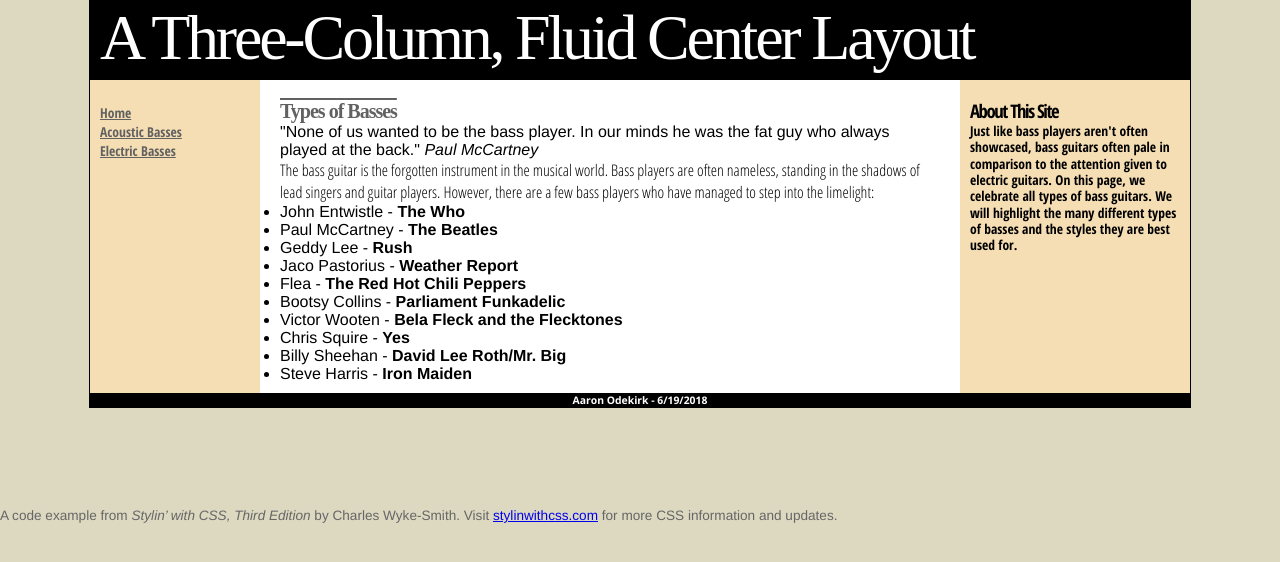
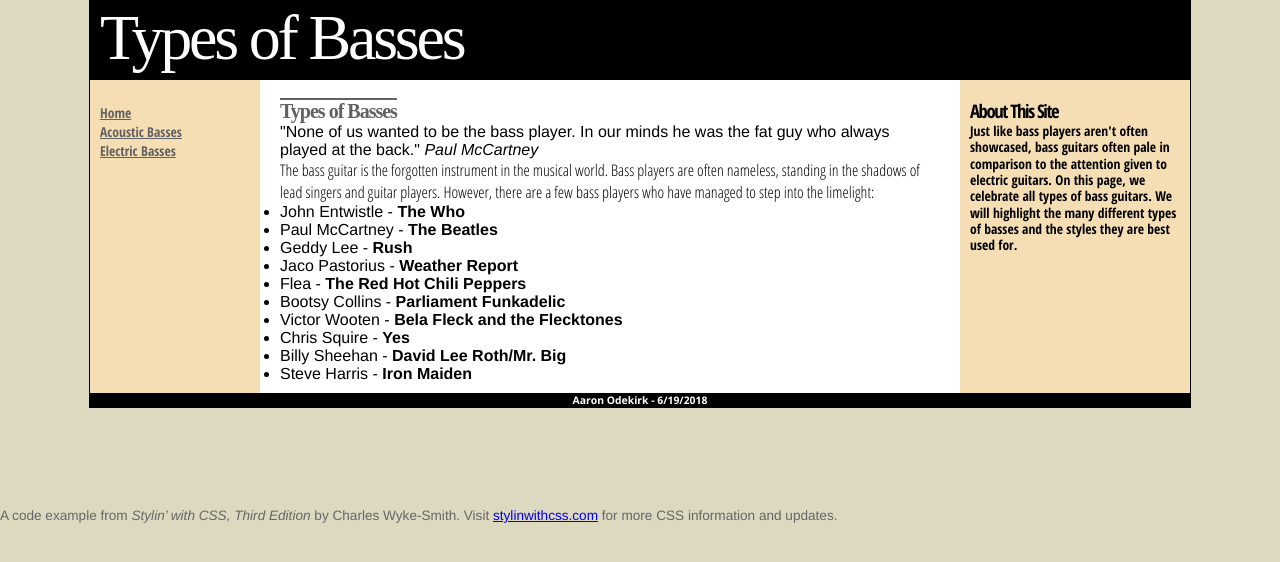
Before and after one commit to aaronodekirk/aaronodekirk.github.io, a plain HTML site: page islt_7370/Odekirk-Project5/index.html in a window 1280 px wide. Drawn offline with nearby package versions, Linux system fonts and the light colour scheme; a web font is replaced by a local one.

Commit message:
Update index.html

```diff
--- a/islt_7370/Odekirk-Project5/index.html
+++ b/islt_7370/Odekirk-Project5/index.html
@@ -10,7 +10,7 @@
 <body>
 	<div id="wrapper">
     	<header>
-    		<h1>A Three-Column, Fluid Center Layout</h1>
+    		<h1>Types of Basses</h1>
     	</header>
         <div class="col_wrap">
         	<nav>
```
